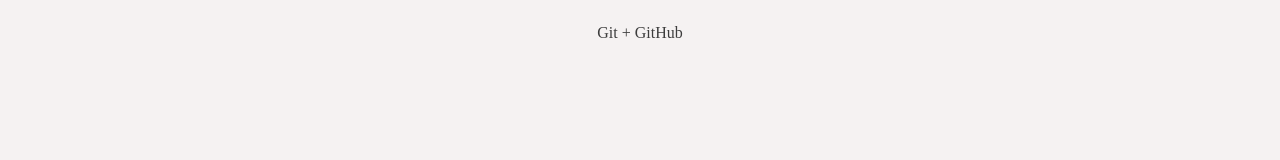
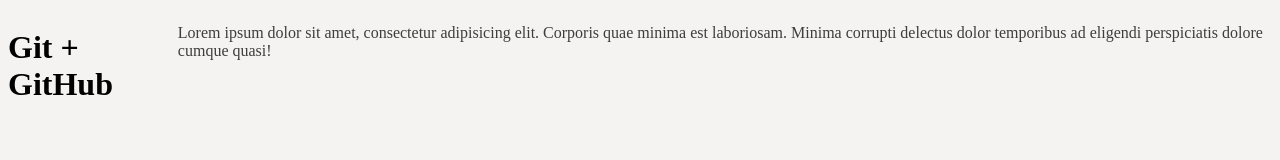
Before and after one commit to igor-sergeevich-po/tester, a plain HTML site: page index.html in a window 1280 px wide. Drawn offline with Linux system fonts and the light colour scheme.

Commit message:
Добавлен параграф рыба на главную страницу

```diff
--- a/index.html
+++ b/index.html
@@ -8,8 +8,8 @@
     <title>Работа с GIT</title>
 </head>
 <body>
-    <p>Git + GitHub</p>
-
-
+    <h1>Git + GitHub</h1>
+<p>Lorem ipsum dolor sit amet, consectetur adipisicing elit. Corporis quae minima est laboriosam. Minima corrupti delectus dolor temporibus ad eligendi perspiciatis dolore cumque quasi!</p>
+ <script src="js/app.js"></script>
 </body>
 </html>
```
